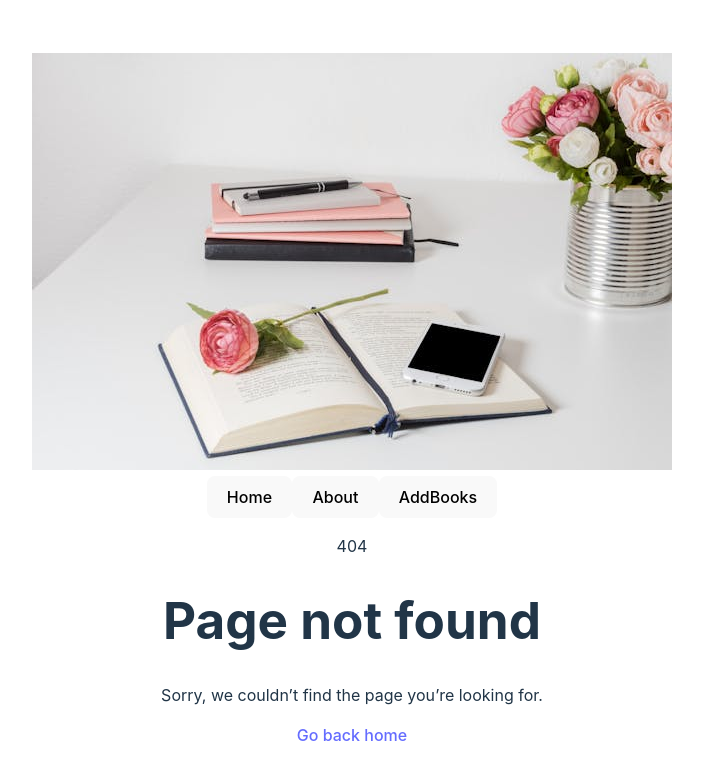
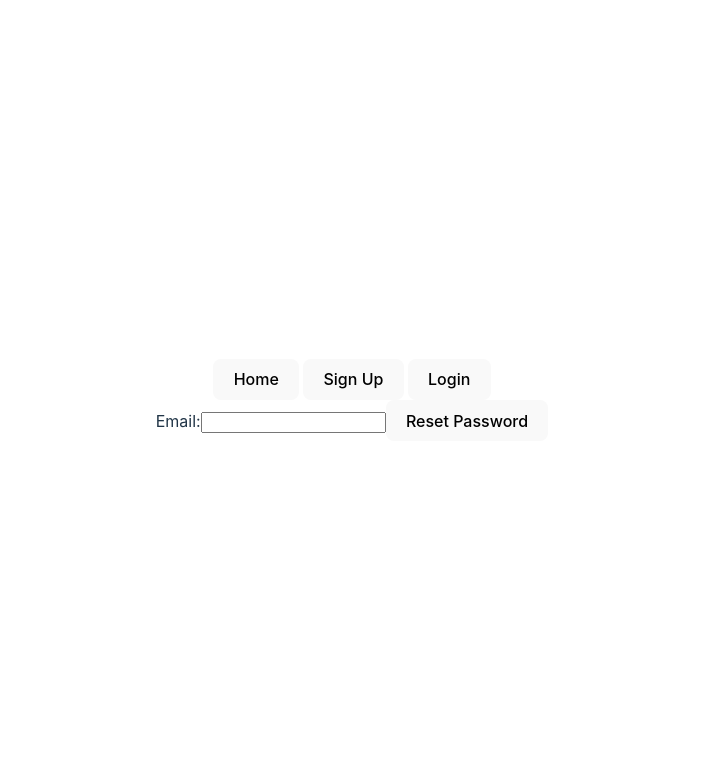
Before and after one commit to Egbagba/Books-recommendation-client, a React (Vite) app: page /forgotpassword in a window 1280 px wide. Before the commit this address had no page. Shown: the top 780 px of the page, without its empty margins (288-991 px from the left). Built offline with nearby package versions, Linux system fonts and the light colour scheme.

Commit message:
saturday commit

```diff
--- a/src/App.jsx
+++ b/src/App.jsx
@@ -9,7 +9,7 @@ import About from './components/About'
 import AddBookPage from './pages/AddBookPage'
 import BookListDetailPage from './pages/BookListDetailPage'
 import ErrorHandling from './pages/ErrorHandling'
-
+import ForgotPassword from './pages/ForgotPassword'
 
 
 function App() {
@@ -24,6 +24,7 @@ function App() {
         <Route path="/about" element={<About />}></Route>
         <Route path="/signup" element={<Signup/>}/>
         <Route path="/login" element={<Login/>}/>
+        <Route path="/forgotpassword" element={<ForgotPassword/>} />
         <Route path="/booklistpage" element={<BookListPage/>}/>
         <Route path="/books/:id" element={<BookListDetailPage />}/>
         <Route path="/addbookpage" element={<AddBookPage/>}/>
--- a/src/components/Navbar.jsx
+++ b/src/components/Navbar.jsx
@@ -1,30 +1,37 @@
-import React from 'react';
-import logo from "../assets/image/logo.png";
+import React, { useContext } from 'react';
 import { Link } from 'react-router-dom';
+import { AuthContext } from "../context/auth.context";
 
-const Navbar = () => {
-    return (
-        <nav>
-            <div>
-                <Link to="/">
-                    <img
-                        src={logo}
-                        alt="Your Books Recommendation"
-                    />
-                </Link>
-            </div>
-            <div>
-                <div>
-                    <Link to="/"><button>Home</button></Link>
+function Navbar() {
+  const { isLoggedIn, user, authenticateUser, logOut } = useContext(AuthContext);
 
-                    <Link to="/about"><button>About</button></Link>
+  const handleLogout = async () => {
+    // Call the logOut function which includes the logout request
+    await logOut();
+  };
 
-                    <Link to="/addbookpage"><button>AddBooks</button> </Link>
+  return (
+    <nav>
+      <Link to="/"><button>Home</button></Link>
 
-                </div>
-            </div>
-        </nav>
-    );
+      {isLoggedIn && (
+        <>
+          <Link to="/About"><button>About</button></Link>
+
+          {/*   UPDATE   */}
+          <button onClick={handleLogout}>Logout</button>
+          <span>{user.name}</span>
+        </>
+      )}
+
+      {!isLoggedIn && (
+        <>
+          <Link to="/signup"> <button>Sign Up</button> </Link>
+          <Link to="/login"> <button>Login</button> </Link>
+        </>
+      )}
+    </nav>
+  );
 }
 
 export default Navbar;
--- a/src/context/auth.context.jsx
+++ b/src/context/auth.context.jsx
@@ -1,9 +1,8 @@
-import React, { useState } from "react";
+import React, { useEffect, useState } from "react";
 import axios from "axios";
+import { useNavigate } from "react-router-dom";
 
-// Initializing Context.
 const AuthContext = React.createContext();
-
 
 const API_URL = "http://localhost:5005";
 
@@ -11,52 +10,57 @@ function AuthProviderWrapper(props) {
   const [user, setUser] = useState("");
   const [isLoggedIn, setIsLoggedIn] = useState(false);
 
-    /** Save the login's JWT Token in our Browsers storage */
   const saveToken = (token) => {
-        localStorage.setItem('authToken', token);
-    }
+    localStorage.setItem("authToken", token);
+  };
 
-
-    /** Function that authenticates the USER --> verifies if the token is a valid one */
   const authenticateUser = () => {
     const storedToken = localStorage.getItem("authToken");
 
     if (storedToken) {
-            axios.get(`${API_URL}/auth/verify`, {
-                headers: { Authorization: `Bearer ${storedToken}` }
+      axios
+        .get(`${API_URL}/auth/verify`, {
+          headers: { Authorization: `Bearer ${storedToken}` },
         })
         .then((response) => {
           setUser(response.data);
           setIsLoggedIn(true);
-
         })
-                .catch(()=>{
+        .catch(() => {
           setUser(null);
           setIsLoggedIn(false);
-                })
-        }
-        else {
+        });
+    } else {
       setUser(null);
       setIsLoggedIn(false);
     }
   };
 
-    const removeToken = () =>{
+  const removeToken = () => {
     localStorage.removeItem("authToken");
+  };
+
+  // Use useNavigate for programmatic navigation
+  const navigate = useNavigate();
+
+  const logOut = () => {
+    removeToken();
+    setUser(null);
+    setIsLoggedIn(false);
+    // Use navigate function to navigate to the desired route
+    navigate("/addbookpage");
+  };
+
+  useEffect(() => {
+    // When the component mounts, authenticate the user if a token is present
+    authenticateUser();
+  }, []); // Empty dependency array means this effect runs once, equivalent to componentDidMount
+
+  return (
+    <AuthContext.Provider value={{ isLoggedIn, user, saveToken, authenticateUser, logOut }}>
+      {props.children}
+    </AuthContext.Provider>
+  );
 }
 
-    const logOut = () =>{
-        removeToken();
-        authenticatesUser();
-    }
-
-    return(
-        <AuthContext.Provider value={{isLoggedIn, user, saveToken, authenticateUser, logOut}}>
-            {props.children}
-        </AuthContext.Provider>
-    )
-
-
-}
-
-export {AuthProviderWrapper, AuthContext};
+export { AuthProviderWrapper, AuthContext };
--- a/src/pages/AddBookPage.jsx
+++ b/src/pages/AddBookPage.jsx
@@ -16,7 +16,7 @@ function AddBook() {
 
     const navigate = useNavigate();
 
-    function handleSubmit (e) {
+    function handleSubmit(e) {
         e.preventDefault();
 
         const book = { title, author, description, year, ratings, image_placeholder };
@@ -88,6 +88,7 @@ function AddBook() {
                     aria-required="true"
                 />
                 <button type="submit" aria-label="Submit Book Details">Add Book</button>
+                <p>Login to add books</p>
             </form>
         </>
     )
--- a/src/pages/BookListDetailPage.jsx
+++ b/src/pages/BookListDetailPage.jsx
@@ -38,7 +38,7 @@ function BookListDetailPage() {
                     <p>{books.description}</p>
                     <p>{books.year}</p>
                     <p>{books.ratings}</p>
-                    <p>{books.image_placeholder}</p>
+                    <img src={books.image_placeholder} alt={books.image} />
                     <Link to="/booklistpage"><button>Go To Book-List</button></Link>
                 </div>
             )}
--- a/src/pages/BookListPage.jsx
+++ b/src/pages/BookListPage.jsx
@@ -27,12 +27,12 @@ function BookListPage() {
               </div> */}
               <div>
                 <h3>{book.title}</h3>
-                <p>{book.author}</p>
+                {/* <p>{book.author}</p>
                 <p>{book.description}</p>
                 <p>{book.year}</p>
-                <p>{book.ratings}</p>
-                <p>{book.image_placeholder}</p>
-              </div>
+                <p>{book.ratings}</p> */}
+{/*                 <p>{book.image_placeholder}</p> I WANT THIS IMAGE TO APPEAR ONLY FROM THE BOOKLISTDETAILPAGE
+ */}              </div>
               <div>
                 <Link to={`/books/${book._id}`}>
                   <button>See Book</button>
--- /dev/null
+++ b/src/pages/ForgotPassword.jsx
@@ -0,0 +1,48 @@
+import React, { useState } from 'react';
+import axios from 'axios';
+
+const ForgotPassword = () => {
+  const [email, setEmail] = useState('');
+  const [resetRequested, setResetRequested] = useState(false);
+
+  const handleSubmit = (e) => {
+    e.preventDefault();
+
+    // Send a request to the backend to initiate password reset
+    axios.post("/auth/forgot-password", { email })
+      .then(() => {
+        // Handle the response, e.g., show success message
+        setResetRequested(true);
+      })
+      .catch((error) => {
+        // Handle errors, e.g., show error message
+        console.error('Password reset request failed:', error.response.data.message);
+      });
+  };
+
+  if (resetRequested) {
+    return (
+      <div>
+        <p>Password reset instructions sent to your email. Check your inbox!</p>
+        {/* You might also want to provide a link to your login page */}
+      </div>
+    );
+  }
+
+  return (
+    <form onSubmit={handleSubmit}>
+      <label>
+        Email:
+        <input
+          type="email"
+          value={email}
+          onChange={(e) => setEmail(e.target.value)}
+          required
+        />
+      </label>
+      <button type="submit">Reset Password</button>
+    </form>
+  );
+};
+
+export default ForgotPassword;
--- a/src/pages/Login.jsx
+++ b/src/pages/Login.jsx
@@ -32,7 +32,7 @@ function Login() {
 
     return (
             <div>
-                <h1>Login Page</h1>
+                <h1>Login</h1>
                 <form onSubmit={handleLoginSubmit}>
                     <div>
                         <label>Email:</label>
--- a/src/pages/Signup.jsx
+++ b/src/pages/Signup.jsx
@@ -24,16 +24,16 @@ function Signup(){
         axios.post(`${API_URL}/auth/signup`, reqBody).then(()=>{
             navigate("/login");
         }).catch((error)=>{
-/*             const errorDescription = error.data.message;
-            setError(errorDescription); */
-            console.log(error)
-        })
+           const errorDescription = error.data.message;
+            setError(errorDescription);
+/*             console.log(error)
+ */        })
 
     }
 
     return (
       <div>
-        <h1>Sign-up Page</h1>
+        <h1>Sign up</h1>
         <form onSubmit={handleSignUpSubmit}>
           <div>
             <label>Email:</label>
@@ -63,7 +63,8 @@ function Signup(){
             />
           </div>
           <div>
-            <button type="submit">Sign Up</button>
+            <p>Create account to access recommended books</p>
+            <button type="submit">Sign In</button>
           </div>
           {error && <p>{error}</p>}
         </form>
```
Lines whose indentation alone changed are shown as unchanged.
